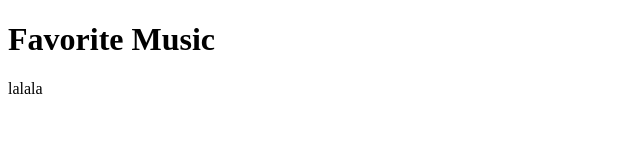
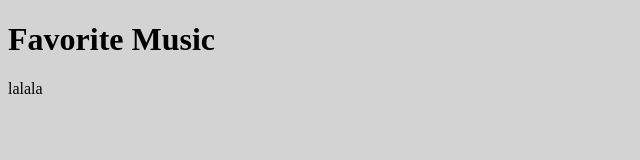
Before and after one commit to mayagold/CollabHomework, a website: page public/index.html in a window 1280 px wide. Shown: the whole page, without its empty margins (0-640 px from the left). Drawn offline with nearby package versions, Linux system fonts and the light colour scheme.

Commit message:
added comments and style.css file

```diff
--- a/public/index.html
+++ b/public/index.html
@@ -1,15 +1,27 @@
 <!DOCTYPE html>
+<!-- use ng-app -->
 <html ng-app="musicApp">
+
+
   <head>
     <meta charset="utf-8">
     <title>Our Favorite Music</title>
+    <link rel="stylesheet" href="style.css">
+    <!-- AngularJS Link -->
     <script src="https://ajax.googleapis.com/ajax/libs/angularjs/1.6.4/angular.min.js" charset="utf-8"></script>
+    <!-- Link to app.js file -->
     <script src="./js/app.js" charset="utf-8"></script>
   </head>
+
+
   <body>
     <h1>Favorite Music</h1>
+
+    <!-- use main controller -->
     <div ng-controller="mainController as main">
         {{main.music}}
     </div>
   </body>
+
+
 </html>
--- /dev/null
+++ b/public/style.css
@@ -0,0 +1,5 @@
+/*connecting a css file to index file*/
+
+body {
+  background: lightgrey;
+}
```
Also changed, not shown: public/js/app.js (+7 -0 lines).
